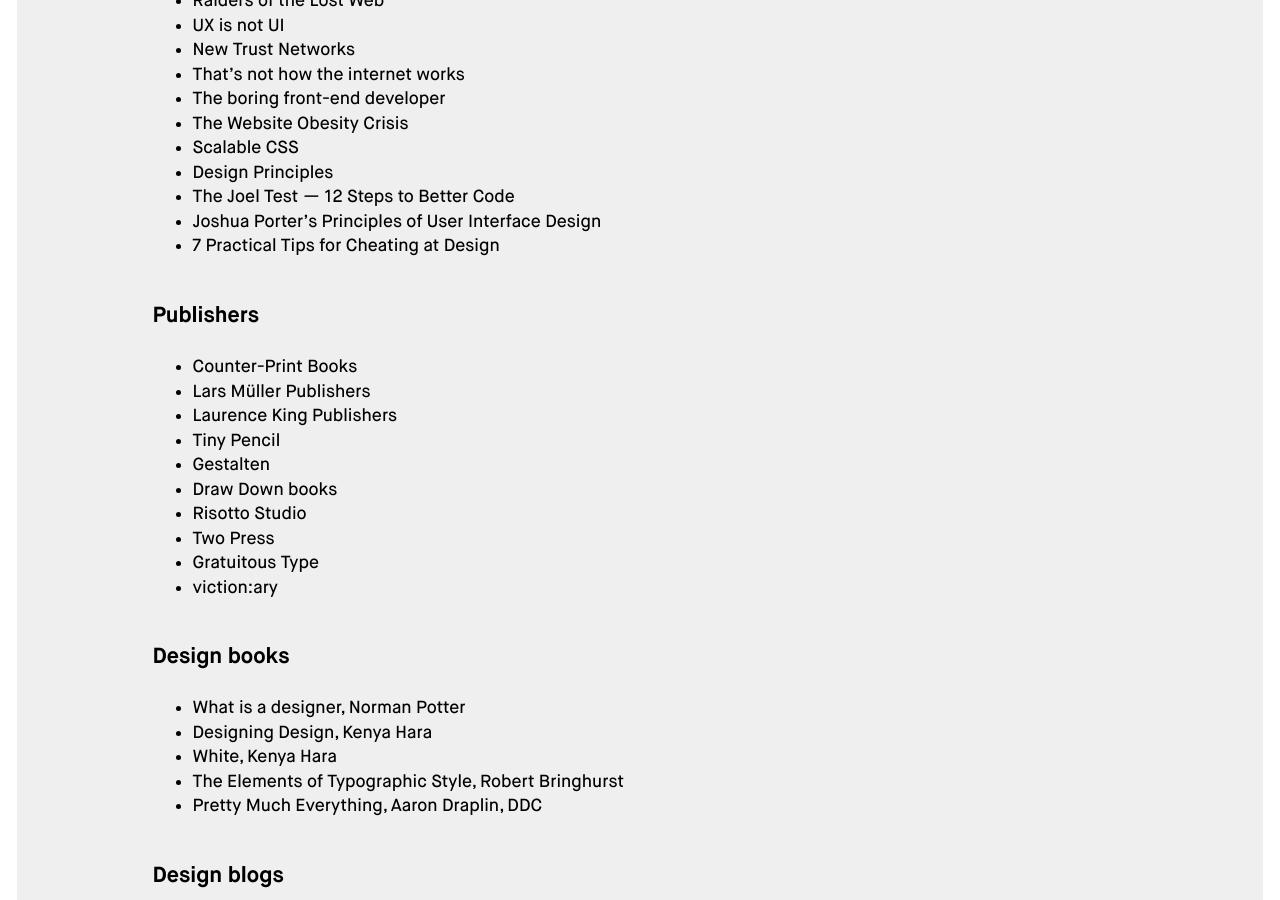
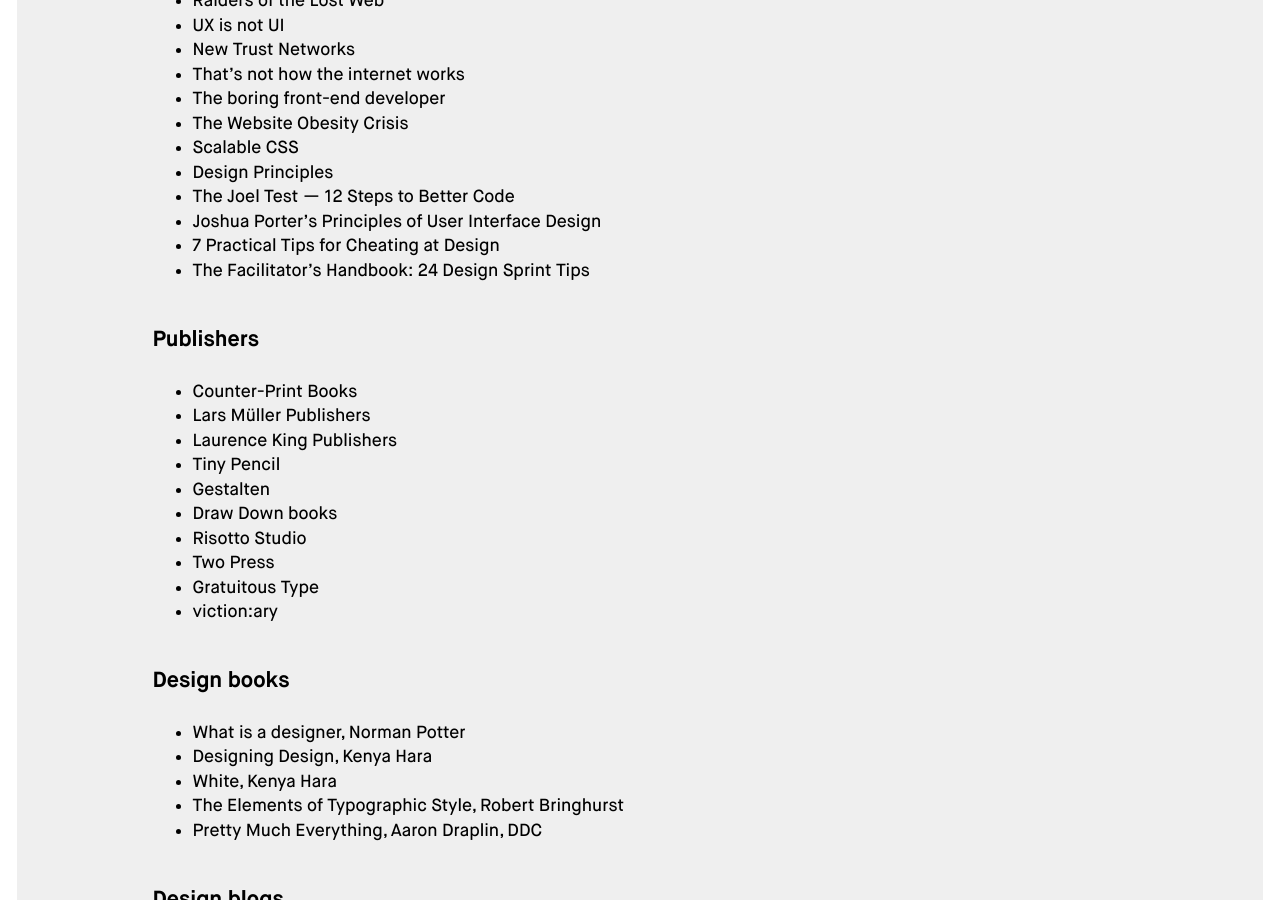
Before and after one commit to regmtait/regmtait.co.uk, a Jekyll site: the page built from links.md, in a window 1280 px wide and 900 px high, scrolled down 670 px. Built offline with Jekyll 4.4.1, drawn with Linux system fonts in a browser that asks for light colours.

Commit message:
Add a link

```diff
--- a/links.md
+++ b/links.md
@@ -35,6 +35,7 @@
 * [The Joel Test — 12 Steps to Better Code](https://www.joelonsoftware.com/2000/08/09/the-joel-test-12-steps-to-better-code/)
 * [Joshua Porter's Principles of User Interface Design](http://bokardo.com/principles-of-user-interface-design/)
 * [7 Practical Tips for Cheating at Design](https://medium.com/refactoring-ui/7-practical-tips-for-cheating-at-design-40c736799886)
+* [The Facilitator’s Handbook: 24 Design Sprint Tips](https://sprintstories.com/23-facilitation-tips-for-design-sprints-34d876aa5317)
 
 ## Publishers
 
```
